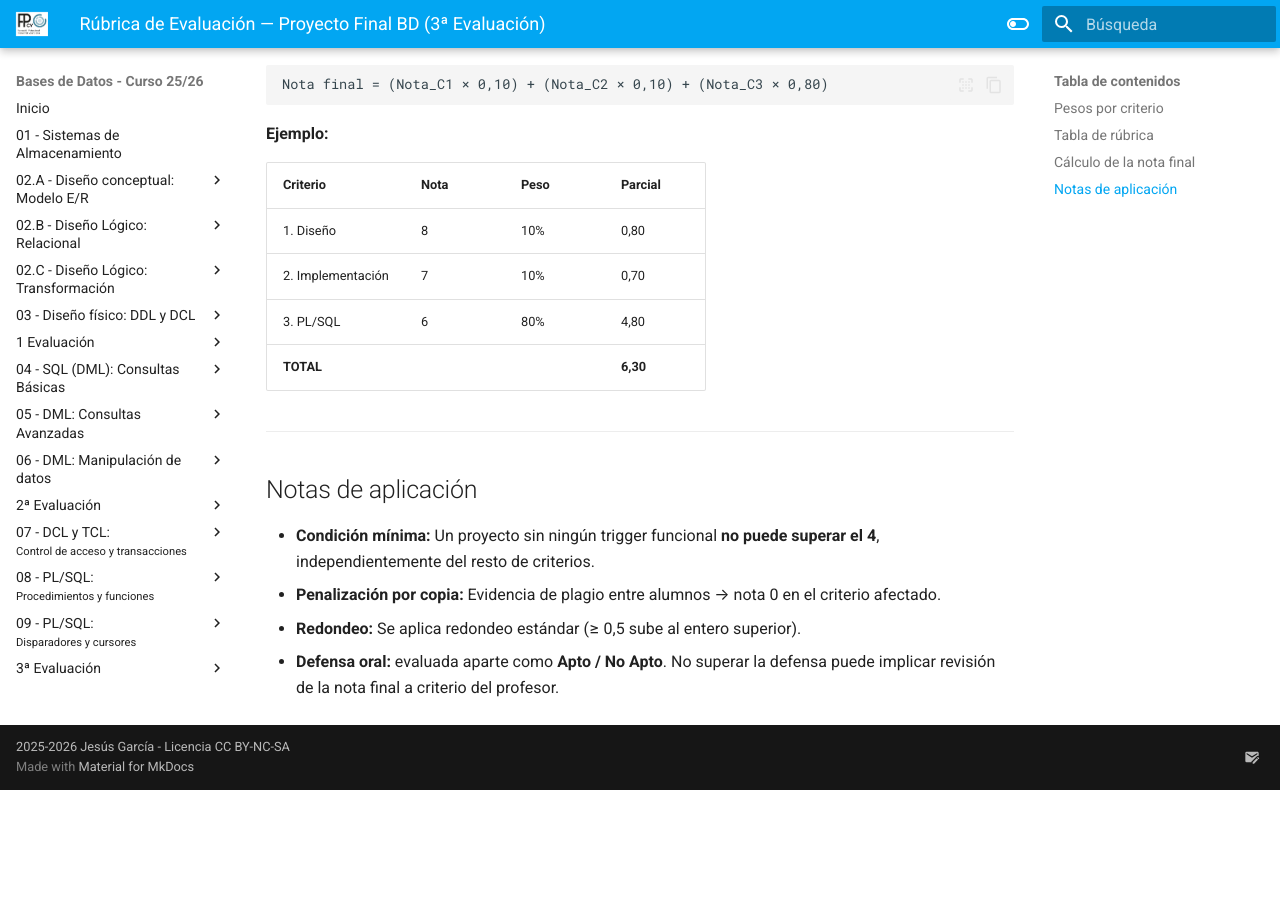
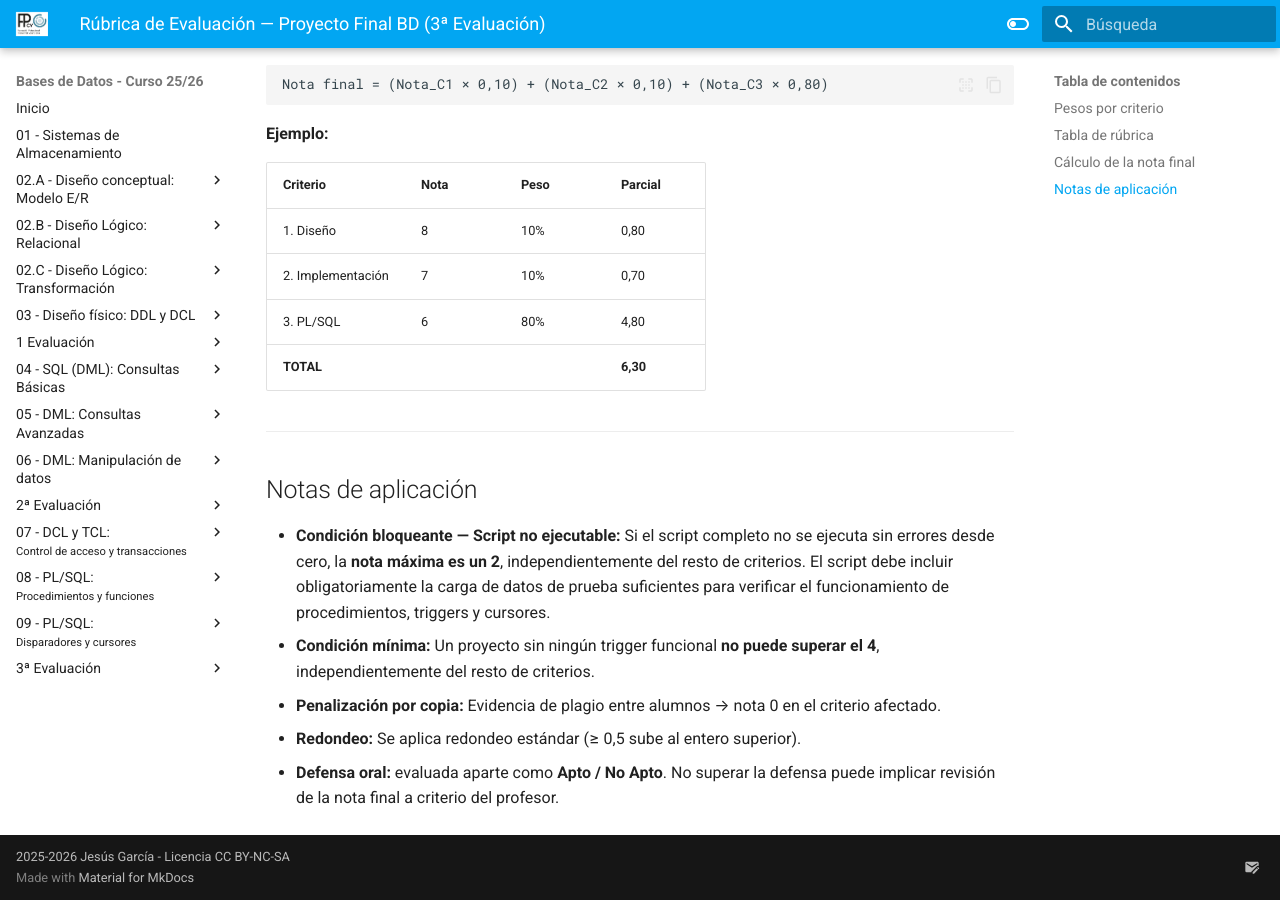
Before and after one commit to jssdocente/bd2526d, an MkDocs documentation site: the page built from docs/temas/10_3eval/proyecto_final/rubrica_evaluacion.md, in a window 1280 px wide and 900 px high, scrolled down 3370 px. Built offline with MkDocs 1.6.1 and Material for MkDocs 9.7.7, drawn with Linux system fonts in a browser that asks for light colours; before the commit the page ends 4160 px from its top, so only the background shows below that; some of the changed text lies outside the part shown.

Commit message:
3Eval.PracticaFinal. Actualización de rúbrica: aclaración sobre script ejecutable y carga de datos

```diff
--- a/docs/temas/10_3eval/proyecto_final/rubrica_evaluacion.md
+++ b/docs/temas/10_3eval/proyecto_final/rubrica_evaluacion.md
@@ -21,7 +21,7 @@
 | Rango | **1. Diseño Conceptual y Lógico** | **2. Implementación Física (BD)** | **3. Programación PL/SQL** |
 |:---:|---|---|---|
 | | *Peso: 10%* | *Peso: 10%* | *Peso: 80%* |
-| **9 – 10** <br>Sobresaliente | · E/R correcto y completo (≥8 tablas, cardinalidades, atributos bien definidos)<br>· Modelo lógico (DBML o equivalente) fiel al E/R, FK bien colocadas<br>· Decisiones de diseño justificadas con claridad (normalización, separación de entidades)<br>· 2 funcionalidades extra bien integradas y razonadas | · Usuarios ADMIN y APP_USER creados con permisos exactos y verificados<br>· Todas las tablas con PK, FK, CHECK y NOT NULL adecuados<br>· Índices en campos de consulta frecuente con justificación<br>· Script ejecutable desde cero sin errores | **CRUD:**<br>· Completo en ≥3 tablas (alta, baja, modificación, consulta)<br>· Funciones modulares y anidadas (`fn_` reutilizadas dentro de `sp_`)<br>· Procedimiento transaccional con `START TRANSACTION`, `ROLLBACK` y `SIGNAL`<br>· Cursor con bucle `WHILE` y `FETCH` correcto<br>· Borrado seguro en cascada (eliminación completa de datos personales)<br><br>**TRIGGERS *(elemento clave)*:**<br>· Trigger de validación que bloquea datos incoherentes con `SIGNAL`<br>· Trigger de auditoría completo: tabla de auditoría con campos fecha, usuario, tabla, acción y valores anterior/nuevo<br>· La tabla de auditoría tiene registros verificables y cubre ≥2 eventos distintos<br><br>**FUNCIONALIDADES EXTRA *(elemento clave)*:**<br>· Las 2 funcionalidades adicionales están completamente implementadas<br>· Son funcionales y se integran de forma coherente con el sistema |
+| **9 – 10** <br>Sobresaliente | · E/R correcto y completo (≥8 tablas, cardinalidades, atributos bien definidos)<br>· Modelo lógico (DBML o equivalente) fiel al E/R, FK bien colocadas<br>· Decisiones de diseño justificadas con claridad (normalización, separación de entidades)<br>· 2 funcionalidades extra bien integradas y razonadas | · Usuarios ADMIN y APP_USER creados con permisos exactos y verificados<br>· Todas las tablas con PK, FK, CHECK y NOT NULL adecuados<br>· Índices en campos de consulta frecuente con justificación<br>· Script ejecutable desde cero sin errores, con carga de datos de prueba incluida | **CRUD:**<br>· Completo en ≥3 tablas (alta, baja, modificación, consulta)<br>· Funciones modulares y anidadas (`fn_` reutilizadas dentro de `sp_`)<br>· Procedimiento transaccional con `START TRANSACTION`, `ROLLBACK` y `SIGNAL`<br>· Cursor con bucle `WHILE` y `FETCH` correcto<br>· Borrado seguro en cascada (eliminación completa de datos personales)<br><br>**TRIGGERS *(elemento clave)*:**<br>· Trigger de validación que bloquea datos incoherentes con `SIGNAL`<br>· Trigger de auditoría completo: tabla de auditoría con campos fecha, usuario, tabla, acción y valores anterior/nuevo<br>· La tabla de auditoría tiene registros verificables y cubre ≥2 eventos distintos<br><br>**FUNCIONALIDADES EXTRA *(elemento clave)*:**<br>· Las 2 funcionalidades adicionales están completamente implementadas<br>· Son funcionales y se integran de forma coherente con el sistema |
 | **7 – 8** <br>Notable | · E/R correcto con alguna cardinalidad imprecisa o atributo menor omitido<br>· Modelo lógico coherente con el E/R<br>· Decisiones de diseño justificadas de forma básica<br>· 2 funcionalidades extra presentes, aunque una poco desarrollada | · Usuarios creados con algún permiso sobrante o faltante menor<br>· Tablas principales con PK y FK correctas; algún CHECK o NOT NULL omitido en tablas secundarias<br>· Índices presentes pero sin justificación explícita<br>· Script ejecutable con ajustes menores | **CRUD:**<br>· Funcional en ≥3 tablas<br>· Funciones modulares pero sin anidamiento entre ellas<br>· Transacción con `ROLLBACK`, pero `SIGNAL` incompleto o ausente<br>· Cursor presente y funcional<br>· Borrado seguro implementado de forma básica<br><br>**TRIGGERS *(elemento clave)*:**<br>· Ambos triggers presentes y funcionales<br>· Tabla de auditoría con los campos mínimos (fecha, usuario, tabla, acción), sin almacenar valores anterior/nuevo<br><br>**FUNCIONALIDADES EXTRA *(elemento clave)*:**<br>· Las 2 funcionalidades extra están implementadas<br>· Una de ellas puede tener errores menores o estar poco desarrollada |
 | **5 – 6** <br>Aprobado | · E/R incompleto (alguna entidad o relación faltante) pero refleja el núcleo del sistema<br>· Modelo lógico con errores menores (FK mal colocada, tipo de dato incorrecto)<br>· Pocas o ninguna justificación de diseño<br>· Solo 1 funcionalidad extra implementada | · Solo uno de los dos usuarios correctamente configurado, o permisos con errores significativos<br>· Tablas con PK pero sin FK en relaciones importantes<br>· Apenas hay índices<br>· Script necesita correcciones para ejecutarse | **CRUD:**<br>· Presente en ≥3 tablas pero con operaciones incompletas (falta alguna baja o consulta)<br>· Funciones sin modularidad apreciable<br>· Transacción sin control de errores (`ROLLBACK` ausente)<br>· Cursor con errores menores de sintaxis o lógica<br>· Sin borrado seguro<br><br>**TRIGGERS *(elemento clave)*:**<br>· Al menos 1 trigger funciona correctamente (auditoría o validación)<br>· Tabla de auditoría existe pero incompleta (faltan campos obligatorios o no registra eventos reales)<br><br>**FUNCIONALIDADES EXTRA *(elemento clave)*:**<br>· Solo 1 de las 2 funcionalidades extra está implementada<br>· O ambas entregadas de forma muy rudimentaria |
 | **3 – 4** <br>Insuficiente | · E/R muy incompleto o con errores graves (entidades duplicadas, relaciones incorrectas)<br>· Modelo lógico no se corresponde con el E/R<br>· Sin justificaciones<br>· No se han añadido funcionalidades extra | · Usuarios no creados o con permisos incorrectos<br>· Tablas con errores estructurales graves (sin PK, FK a campos inexistentes)<br>· Sin índices<br>· Script no ejecutable | **CRUD:**<br>· Incompleto en menos de 3 tablas<br>· Sin funciones modulares<br>· Sin transacción real<br>· Sin cursor o con errores graves<br><br>**TRIGGERS *(elemento clave)*:**<br>· Código de trigger presente pero no funciona o no hace lo requerido<br>· Tabla de auditoría inexistente o vacía<br><br>**FUNCIONALIDADES EXTRA *(elemento clave)*:**<br>· Ninguna funcionalidad extra entregada<br>· O son copias sin adaptar del proyecto guía |
@@ -48,6 +48,7 @@ Nota final = (Nota_C1 × 0,10) + (Nota_C2 × 0,10) + (Nota_C3 × 0,80)
 
 ## Notas de aplicación
 
+- **Condición bloqueante — Script no ejecutable:** Si el script completo no se ejecuta sin errores desde cero, la **nota máxima es un 2**, independientemente del resto de criterios. El script debe incluir obligatoriamente la carga de datos de prueba suficientes para verificar el funcionamiento de procedimientos, triggers y cursores.
 - **Condición mínima:** Un proyecto sin ningún trigger funcional **no puede superar el 4**, independientemente del resto de criterios.
 - **Penalización por copia:** Evidencia de plagio entre alumnos → nota 0 en el criterio afectado.
 - **Redondeo:** Se aplica redondeo estándar (≥ 0,5 sube al entero superior).
```
